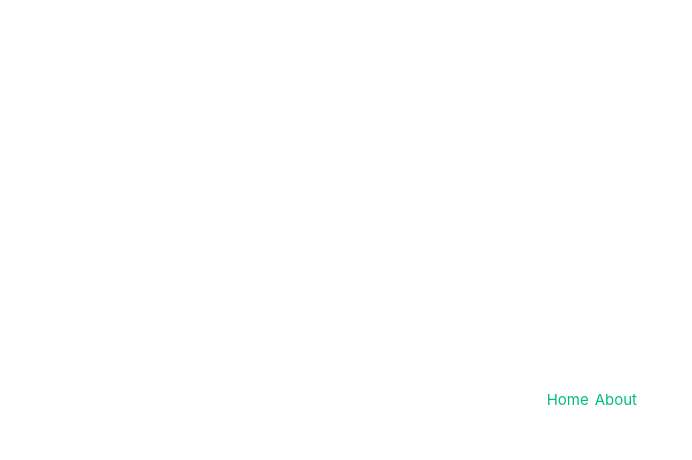
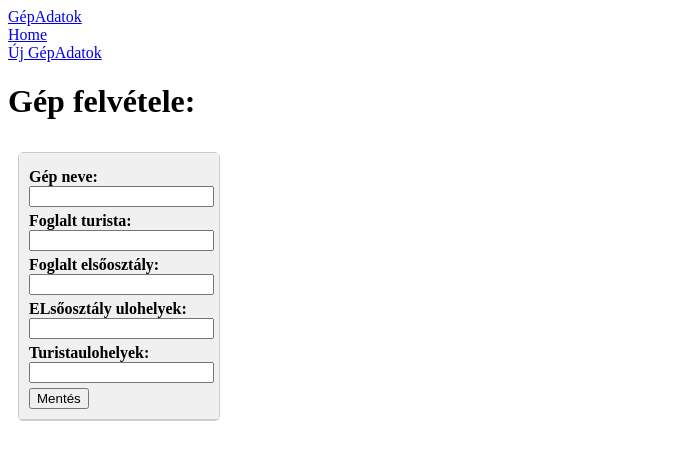
Before and after one commit to szt2mulben/FlyHigh, a Vue app in the folder Frontend/flyhigh-web-beta1.0/: page /ujgep in a window 1280 px wide. Before the commit this address had no page. Shown: the top 460 px of the page, without its empty margins (0-692 px from the left). Built offline with nearby package versions, Linux system fonts and the light colour scheme; no server answers.

Commit message:
Sok dolog

```diff
--- a/Frontend/flyhigh-web-beta1.0/src/App.vue
+++ b/Frontend/flyhigh-web-beta1.0/src/App.vue
@@ -5,8 +5,10 @@ import { RouterLink, RouterView } from 'vue-router'
 <template>
 
       <nav>
-        <RouterLink to="/">Home</RouterLink>
-        <RouterLink to="/about">About</RouterLink>
+        <RouterLink to="/">GépAdatok</RouterLink><br>
+        <RouterLink to="/about">Home</RouterLink><br>
+        <RouterLink to="/ujgep">Új GépAdatok</RouterLink>
+
       </nav>
 
   <RouterView />
--- a/Frontend/flyhigh-web-beta1.0/src/components/GepAdatok.vue
+++ b/Frontend/flyhigh-web-beta1.0/src/components/GepAdatok.vue
@@ -1,27 +1,78 @@
 <template>
-
-    <table v-for="gepek in gepadatok" :key="gepek.id">
-        <tr>
-            <td>{{gepek.gepneve}}</td>
-            <td>{{gepek.foglaltturista}}</td>
-            <td>{{gepek.foglalt1oszt}}</td>
-            <td>{{gepek.elsoosztulohelyek}}</td>
-            <td>{{gepek.turistaulohelyek}}</td>
-        </tr>
-    </table>
-
+  <h1>Gépek Adatai:</h1>
+  <div class="search-container">
+    <p>Keresési kritérium:(Gép neve)</p>
+    <input type="text" v-model="kereses" @input="keresesValtozas()" placeholder="Keresés..." id="teszt">
+  </div>
+  <div class="gep-container">
+    <div v-for="gepek in megjelenitettGepadatok" :key="gepek.id" class="gep-card">
+      <div class="info">
+        <p><span>Gép neve:</span> {{gepek.gepneve}}</p>
+        <p><span>Foglalt turista:</span> {{gepek.foglaltturista}}</p>
+        <p><span>Foglalt elsőosztály:</span> {{gepek.foglalt1oszt}}</p>
+        <p><span>ELsőosztály ulohelyek:</span> {{gepek.elsoosztulohelyek}}</p>
+        <p><span>Turistaulohelyek:</span> {{gepek.turistaulohelyek}}</p>
+      </div>
+    </div>
+  </div>
 </template>
 
 <script setup>
 import axios from 'axios';
 import { onMounted, ref } from 'vue';
+
 const gepadatok = ref([]);
+const kereses = ref('');
+const megjelenitettGepadatok = ref([]);
+
+
 onMounted(() => {
-    axios.get('https://localhost:7151/api/Gepadatok')
-    .then(resp => gepadatok.value = resp.data);
+  axios.get('https://localhost:7151/api/Gepadatok')
+  .then(resp => {
+      gepadatok.value = resp.data;
+      megjelenitettGepadatok.value = resp.data;
+  });
 });
 
 
+const keresesValtozas = async () => {
+if(teszt.value != "")
+{
+  try {
+    const response = await axios.get(`https://localhost:7151/api/Gepadatok/search/${kereses.value}`);
+    megjelenitettGepadatok.value = response.data;
+  } catch (error) {
+    console.error('Hiba történt a gépadatok keresése közben:', error);
+  }
+}else{ alert("Ne hagy üresen a mezőt.")}
+};
+</script>
 
+<style scoped>
+.gep-container {
+  display: flex;
+  flex-wrap: wrap;
+}
 
-</script>
+.gep-card {
+  margin: 10px;
+  border: 1px solid #ccc;
+  border-radius: 5px;
+  width: 200px;
+}
+
+.info {
+  padding: 10px;
+  background-color: #f0f0f0;
+  border-bottom: 1px solid #ccc;
+}
+
+.info p {
+  margin: 5px 0;
+  font-weight: bold;
+}
+
+.search-container {
+  margin-bottom: 20px;
+}
+</style>
--- /dev/null
+++ b/Frontend/flyhigh-web-beta1.0/src/components/UjGepAdatok.vue
@@ -0,0 +1,88 @@
+<template>
+     <div>
+    <h1>Gép felvétele:</h1>
+    <div class="gep-container">
+      <div class="gep-card">
+        <div class="info">
+          <p><span>Gép neve:</span> <input type="text" v-model="nev"></p>
+          <p><span>Foglalt turista:</span> <input type="text" v-model="fturista"></p>
+          <p><span>Foglalt elsőosztály:</span> <input type="text" v-model="fElso"></p>
+          <p><span>ELsőosztály ulohelyek:</span> <input type="text" v-model="Eulo"></p>
+          <p><span>Turistaulohelyek:</span> <input type="text" v-model="Tulo"></p>
+          <button @click="saveData()">Mentés</button>
+        </div>
+      </div>
+    </div>
+  </div>
+  </template>
+
+  <script setup>
+  import axios from 'axios';
+  import { onMounted, ref } from 'vue';
+
+  const megjelenitettGepadatok = ref([]);
+
+const nev = ref('');
+const fturista = ref('');
+const fElso = ref('');
+const Eulo = ref('');
+const Tulo = ref('');
+const lastId = ref('');
+
+const saveData = () => {
+  lastId.value = megjelenitettGepadatok.value[megjelenitettGepadatok.value.length-1].id * 1 + 1;
+
+  axios.post('https://localhost:7151/api/Gepadatok', {
+
+            'id' : String(lastId.value),
+            "Gepneve" : nev.value,
+            "Foglaltturista" : fturista.value,
+            "Foglalt1oszt" : fElso.value,
+            "Elsoosztulohelyek" : Eulo.value,
+            "Turistaulohelyek" : Tulo.value,
+          })
+
+    .catch(error => {
+      console.error('Adatok mentése sikertelen:', error);
+    });
+    lastId.value = '';
+
+};
+  onMounted(() => {
+    axios.get('https://localhost:7151/api/Gepadatok')
+    .then(resp => {
+        megjelenitettGepadatok.value = resp.data;
+    });
+  });
+
+
+  </script>
+
+  <style scoped>
+  .gep-container {
+    display: flex;
+    flex-wrap: wrap;
+  }
+
+  .gep-card {
+    margin: 10px;
+    border: 1px solid #ccc;
+    border-radius: 5px;
+    width: 200px;
+  }
+
+  .info {
+    padding: 10px;
+    background-color: #f0f0f0;
+    border-bottom: 1px solid #ccc;
+  }
+
+  .info p {
+    margin: 5px 0;
+    font-weight: bold;
+  }
+
+  .search-container {
+    margin-bottom: 20px;
+  }
+  </style>
--- a/Frontend/flyhigh-web-beta1.0/src/main.js
+++ b/Frontend/flyhigh-web-beta1.0/src/main.js
@@ -1,4 +1,4 @@
-import './assets/main.css'
+//import './assets/main.css'
 
 import { createApp } from 'vue'
 import { createPinia } from 'pinia'
--- a/Frontend/flyhigh-web-beta1.0/src/router/index.js
+++ b/Frontend/flyhigh-web-beta1.0/src/router/index.js
@@ -16,6 +16,11 @@ const router = createRouter({
       // this generates a separate chunk (About.[hash].js) for this route
       // which is lazy-loaded when the route is visited.
       component: () => import('../views/AboutView.vue')
+    },
+    {
+      path: '/ujgep',
+      name: 'ujgep',
+      component: () => import('../views/Ujgepadatok.vue')
     }
   ]
 })
--- /dev/null
+++ b/Frontend/flyhigh-web-beta1.0/src/views/Ujgepadatok.vue
@@ -0,0 +1,9 @@
+<script setup>
+import gepadatok from '../components/UjGepAdatok.vue'
+</script>
+
+<template>
+  <main>
+    <gepadatok />
+  </main>
+</template>
```
Also changed, not shown: 22 other files (tests, documents, lock files or other folders).
